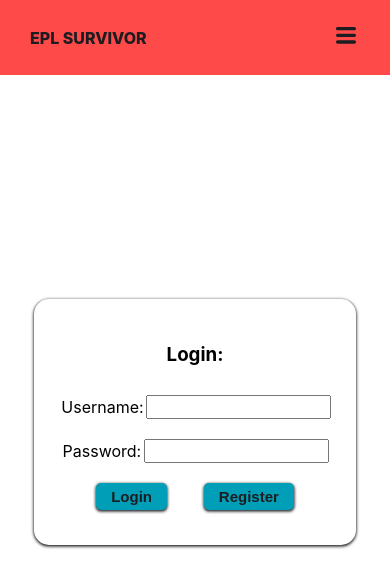
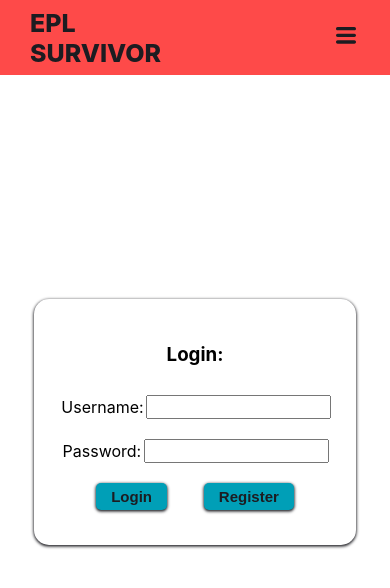
Before and after one commit to zashirah/premier-league-survivor, a React (Create React App) app in the folder client/: page /login in a window 390 px wide. Shown: the top 588 px of the page. Built offline with nearby package versions, Linux system fonts and the light colour scheme.

Commit message:
updating font sizing on mobile/desktop for nav

```diff
--- a/client/src/components/shared/Header.jsx
+++ b/client/src/components/shared/Header.jsx
@@ -96,6 +96,7 @@ const NavItem = styled.div`
   align-items: center;
   @media screen and (max-width: 768px) {
     align-items: ${(props) => (props.navOpen ? "flex-start" : "center")};
+    font-size: 25px;
   }
 `
 
@@ -116,6 +117,7 @@ const NavListItem = styled.li`
     display: ${(props) => (props.navOpen ? "block" : "none")};
     padding: ${(props) => (props.navOpen ? "10px 0 10px 0" : "10px")};
     align-items: ${(props) => (props.navOpen ? "flex-start" : "center")};
+    font-size: 25px;
   }
   @media screen and (max-width: 425px) {
     padding: 10px 0 10px 0;
```
